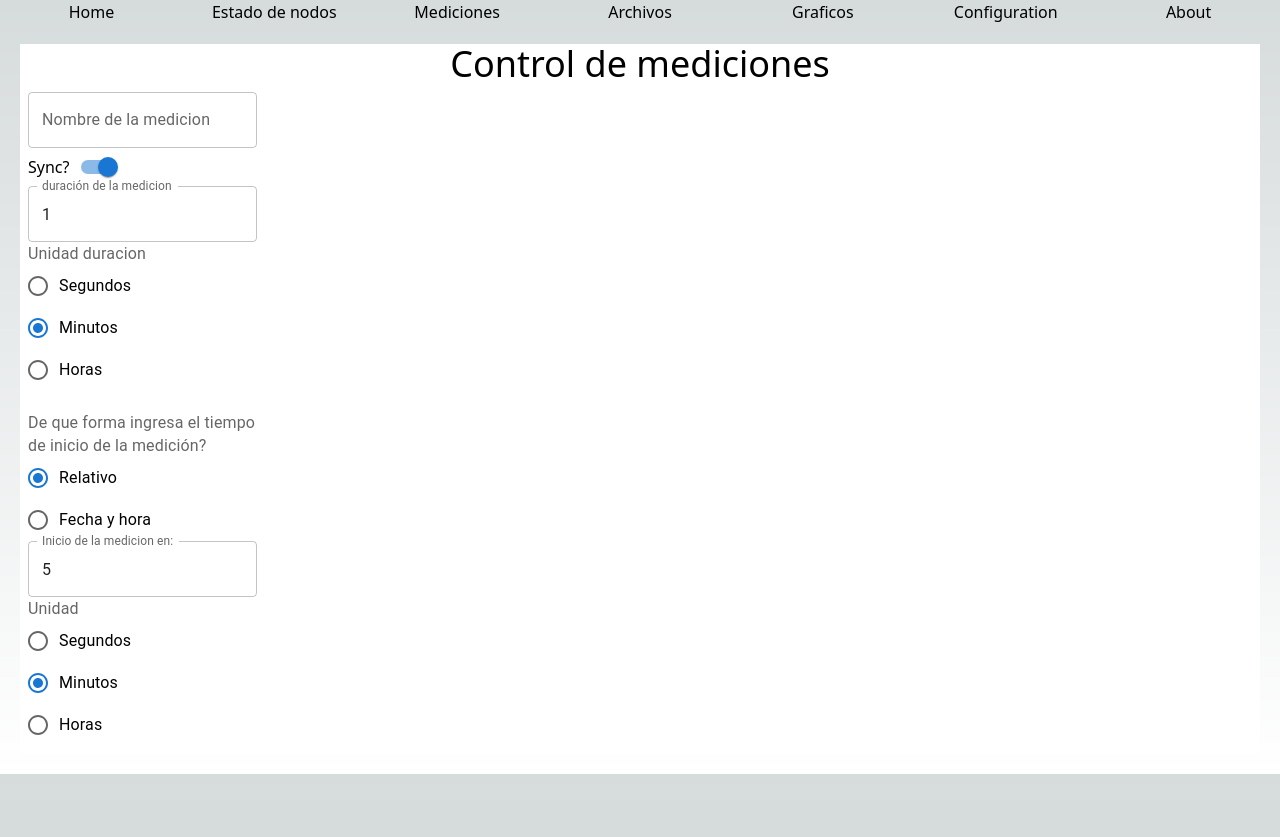
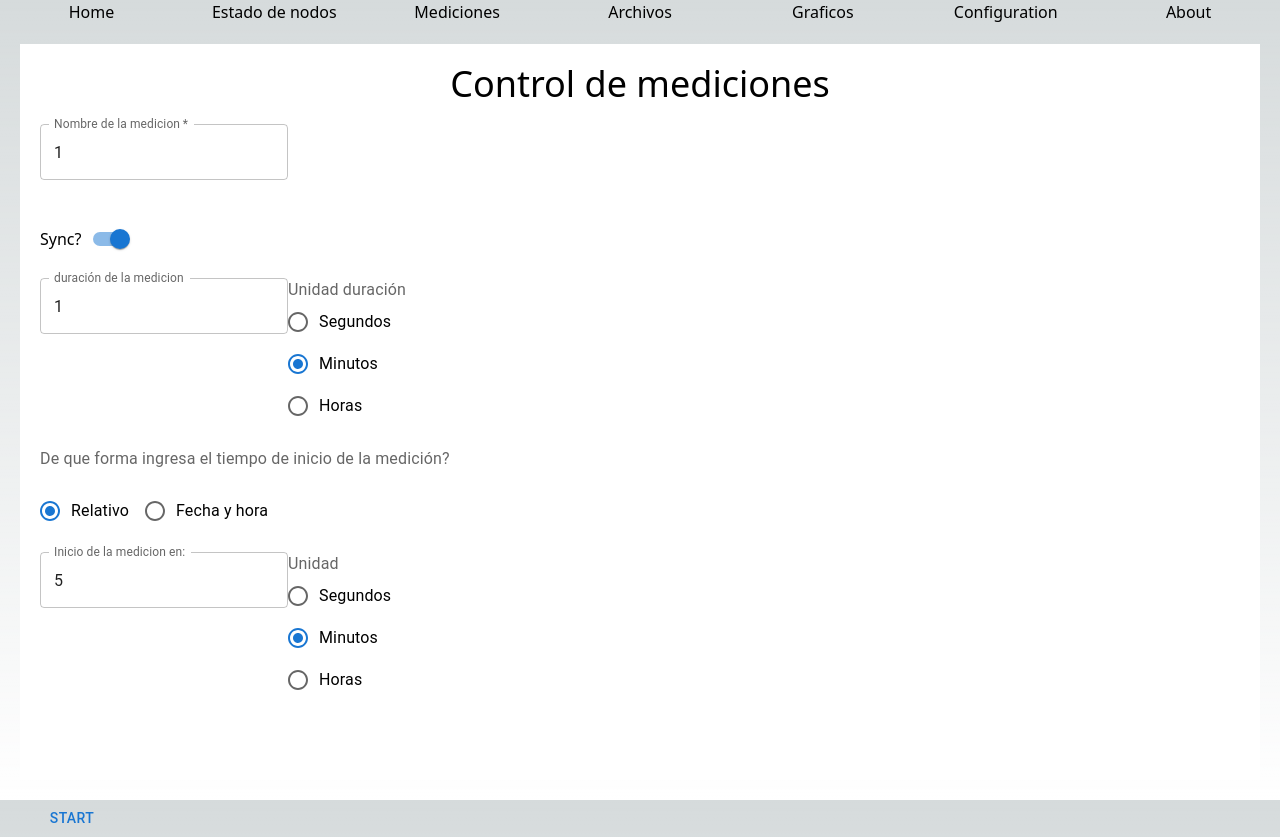
Before and after one commit to lucamazzer/SHM-React-website, a Next.js app in the folder shm-nextjs-website/: page /Messures in a window 1280 px wide. Before the commit the page ends 800 px from the top, so only its background shows below. Built offline with nearby package versions, Linux system fonts and the light colour scheme.

Commit message:
fix: styles & measure form

```diff
--- a/shm-nextjs-website/src/Services/Measures.api.js
+++ b/shm-nextjs-website/src/Services/Measures.api.js
@@ -1,11 +1,18 @@
-import api from '@/api/api'
+import api from '@/api/api';
 
 export const initMeasure = async ({ startTime, duration, id, sync }) => {
-  const { data, error } = await api.post('form_inicio', { epoch_inicio: startTime, duracion_muestreo: duration, nro_muestro: id, sync })
-  return { data, error }
-}
+  const { data, error } = await api.post('form_inicio', {
+    epoch_inicio: startTime,
+    duracion_muestreo: duration,
+    nro_muestro: id,
+    sync,
+  });
+  return { data, error };
+};
 
-export const cancelMeasure = async (id) => {
-  const { data, error } = await api.post('cancelar_muestreo', { nro_muestro: id })
-  return { data, error }
-}
+export const cancelMeasure = async id => {
+  const { data, error } = await api.post('cancelar_muestreo', {
+    nro_muestro: id,
+  });
+  return { data, error };
+};
--- a/shm-nextjs-website/src/app/Files/page.jsx
+++ b/shm-nextjs-website/src/app/Files/page.jsx
@@ -10,7 +10,7 @@ export default function FilesPage() {
       <h1 className="text-center text-4xl"> DATOS CAPTURADOS</h1>
       <iframe
         className="w-full !h-full mt-10"
-        src={`${API_URL}mediciones`}
+        src={`${API_URL}/datos/mediciones`}
         title="Archivos de mediciones"></iframe>
       <Button
         className="!text-blue-500 !mt-5 !bg-white"
--- a/shm-nextjs-website/src/app/Messures/page.jsx
+++ b/shm-nextjs-website/src/app/Messures/page.jsx
@@ -1,6 +1,8 @@
 'use client';
 import * as React from 'react';
 import {
+  Button,
+  CircularProgress,
   FormControl,
   FormControlLabel,
   FormLabel,
@@ -10,57 +12,85 @@ import {
 } from '@mui/material';
 import Box from '@mui/material/Box';
 import TextField from '@mui/material/TextField';
-import { LocalizationProvider, StaticTimePicker } from '@mui/x-date-pickers';
+import { LocalizationProvider, TimeField } from '@mui/x-date-pickers';
 import { AdapterMoment } from '@mui/x-date-pickers/AdapterMoment';
 import { DatePicker } from '@mui/x-date-pickers/DatePicker';
 import moment from 'moment';
 
-import { initMeasure } from '@/Services/Measures.api';
+import { cancelMeasure, initMeasure } from '@/Services/Measures.api';
 
 export default function MessurePage() {
   const [time, setTime] = React.useState(moment());
   const [day, setDay] = React.useState(moment());
   const [relativeTimeUnit, setRelativeTimeUnit] = React.useState('m');
-  const [nMeasure, setNmeasure] = React.useState('');
+  const [nMeasure, setNmeasure] = React.useState(1);
   const [relativeTime, setRelativeTime] = React.useState(5);
   const [duration, setDuration] = React.useState(1);
   const [durationUnit, setDurationUnit] = React.useState('m');
   const [timeFormat, setTimeFormat] = React.useState('relative');
   const [sync, setSync] = React.useState(true);
+  const [loading, setLoading] = React.useState(false);
 
   const formatStartTime = (type, data) => {
     if (type === 'relative') {
-      return data.relativeTime;
+      return moment().add(data.relativeTime, data.relativeTimeUnit).unix();
     } else {
-      return '';
+      const tformat = moment(time).format('hh:mm:ss');
+      const dformat = moment(day).format('YYYY-MM-DD');
+      return moment(`${dformat} ${tformat}`).unix();
     }
   };
 
-  React.useEffect(() => {
-    console.log('time', time);
-    console.log('day', day);
-  }, [time, day]);
-
   const handleMakeMeasure = React.useCallback(async () => {
     const today = moment().format('YYYYMMDD');
-
+    const startTime = sync
+      ? formatStartTime(timeFormat, {
+          relativeTime,
+          relativeTimeUnit,
+          time,
+          day,
+        })
+      : undefined;
     const payload = {
-      id: today + '-' + nMeasure,
+      //id: today + '-' + nMeasure,
+      id: nMeasure,
       duration,
-      durationUnit,
       sync,
-      startTime: sync ? formatStartTime(timeFormat) : undefined,
+      startTime,
     };
+    console.log(payload);
+    setLoading(true);
 
     const { data, error } = await initMeasure(payload);
 
     if (error) {
       console.log(error);
     }
-  }, [duration, durationUnit, nMeasure, sync, timeFormat, relativeTime]);
+    setLoading(false);
+  }, [
+    duration,
+    durationUnit,
+    nMeasure,
+    sync,
+    timeFormat,
+    day,
+    time,
+    relativeTime,
+    relativeTimeUnit,
+  ]);
+
+  const handleCancelMeasure = React.useCallback(async () => {
+    const { data, error } = await cancelMeasure();
+    if (error) {
+      console.log('error');
+      return;
+    }
+    setLoading(false);
+  }, []);
 
   const handleSetnMeasure = event => {
-    setNmeasure(event.target.value);
+    const newValue = event.target.value < 1 ? 1 : event.target.value;
+    setNmeasure(newValue);
   };
 
   const handleDurationUnit = event => {
@@ -70,6 +100,10 @@ export default function MessurePage() {
   const handleChangeRelativeTimeUnit = event => {
     setRelativeTimeUnit(event.target.value);
   };
+  const handleSetMeasureDuration = event => {
+    const newValue = event.target.value < 1 ? 1 : event.target.value;
+    setDuration(newValue);
+  };
 
   const handleChangeTimeFormat = event => {
     setTimeFormat(event.target.value);
@@ -77,29 +111,36 @@ export default function MessurePage() {
 
   return (
     <LocalizationProvider dateAdapter={AdapterMoment}>
-      <div className="bg-white w-full text-black">
+      <div className="bg-white w-full text-black h-full p-5">
         <h1 className="text-center text-4xl">Control de mediciones</h1>
-
+        {loading && (
+          <div className="flex flex-1 h-full flex-col items-center justify-center">
+            <CircularProgress size={64} />
+            {loading && (
+              <Button onClick={handleCancelMeasure} className="mt-10">
+                Cancelar
+              </Button>
+            )}
+          </div>
+        )}
+        {!loading && (
           <Box
             component="form"
-          sx={{
-            '& > :not(style)': { m: 1, width: '25ch' },
-          }}
+            className="flex flex-col item-center w-full h-full"
             noValidate
-          className="flex w-full"
             autoComplete="off">
-          <div className="w-full">
+            <div className="flex items-center my-5">
               <TextField
                 type="number"
-              fullWidth
                 id="id-medicion"
                 label="Nombre de la medicion"
                 variant="outlined"
-              className="bg-white"
+                required
                 value={nMeasure}
                 onChange={handleSetnMeasure}
               />
-            <div className="flex items-center">
+            </div>
+            <div className="flex items-center my-5">
               <h1>Sync?</h1>
               <Switch
                 checked={sync}
@@ -107,18 +148,17 @@ export default function MessurePage() {
                 className="text-black"
               />
             </div>
-            <div>
             <Box component="form">
               <TextField
                 type="number"
                 id="outlined-basic"
                 label="duración de la medicion"
                 variant="outlined"
-                  onChange={e => setDuration(e.target.value)}
+                onChange={handleSetMeasureDuration}
                 value={duration}
               />
-                <FormControl>
-                  <FormLabel id="relative-unit-form">Unidad duracion</FormLabel>
+              <FormControl className="ml-10">
+                <FormLabel id="relative-unit-form">Unidad duración</FormLabel>
                 <RadioGroup
                   aria-labelledby="demo-controlled-radio-buttons-group"
                   name="controlled-radio-buttons-group"
@@ -142,17 +182,17 @@ export default function MessurePage() {
                 </RadioGroup>
               </FormControl>
             </Box>
-            </div>
 
             {sync && (
-              <div className="mt-5">
-                <FormControl>
+              <div className="flex flex-col	 w-full mt-5">
+                <FormControl className="w-full">
                   <FormLabel id="time-format-form">
                     De que forma ingresa el tiempo de inicio de la medición?
                   </FormLabel>
                   <RadioGroup
                     aria-labelledby="demo-controlled-radio-buttons-group"
                     name="time-format-group"
+                    className="py-5"
                     value={timeFormat}
                     onChange={handleChangeTimeFormat}
                     row>
@@ -169,14 +209,19 @@ export default function MessurePage() {
                   </RadioGroup>
                 </FormControl>
                 {timeFormat === 'absolute' && (
-                  <div className="w-500 bg-white">
+                  <div className="flex  w-full mt-5 items-center">
                     <DatePicker
-                      className="flex mt-5"
                       value={day}
                       onChange={newValue => setDay(newValue)}
                     />
-                    <StaticTimePicker
+                    {/* <StaticTimePicker
                       label="Controlled picker"
+                      value={time}
+                      onChange={newValue => setTime(newValue)}
+                    /> */}
+                    <TimeField
+                      label="Hora de inicio de la medicion"
+                      className="ml-5"
                       value={time}
                       onChange={newValue => setTime(newValue)}
                     />
@@ -184,10 +229,11 @@ export default function MessurePage() {
                 )}
 
                 {timeFormat === 'relative' && (
-                  <div>
-                    <Box component="form">
+                  <div className="flex w-full">
+                    <Box component="form" className="flex flex-1 w-full ">
                       <TextField
                         type="number"
+                        className="mr-10 w-900"
                         id="outlined-basic"
                         label="Inicio de la medicion en:"
                         variant="outlined"
@@ -223,8 +269,9 @@ export default function MessurePage() {
                 )}
               </div>
             )}
-          </div>
           </Box>
+        )}
+        {!loading && <Button onClick={handleMakeMeasure}>Start</Button>}{' '}
       </div>
     </LocalizationProvider>
   );
--- a/shm-nextjs-website/src/app/components/Navigation.jsx
+++ b/shm-nextjs-website/src/app/components/Navigation.jsx
@@ -1,4 +1,4 @@
-import Link from 'next/link'
+import Link from 'next/link';
 
 const links = [
   { route: '/', label: 'Home' },
@@ -7,23 +7,19 @@ const links = [
   { route: '/Files', label: 'Archivos' },
   { route: '/Graphics', label: 'Graficos' },
   { route: '/Configuration', label: 'Configuration' },
-  { route: '/about', label: 'About' }
-]
+  { route: '/about', label: 'About' },
+];
 
-export default function Navigation () {
+export default function Navigation() {
   return (
     <header className="w-full flex item-center">
       {links.map(({ route, label }) => (
-        <div
-          key={`${route}${label}`}
-          className="flex flex-1 justify-center"
-
-        >
+        <div key={`${route}${label}`} className="flex flex-1 justify-center">
           <Link href={route} className="">
             {label}
           </Link>
         </div>
       ))}
     </header>
-  )
+  );
 }
--- a/shm-nextjs-website/src/app/layout.js
+++ b/shm-nextjs-website/src/app/layout.js
@@ -1,25 +1,22 @@
+import Navigation from './components/Navigation';
 
-import Navigation from './components/Navigation'
-
-import '../styles/globals.css'
+import '../styles/globals.css';
 
 export const metadata = {
   title: 'Next.js',
-  description: 'Generated by Next.js'
-}
+  description: 'Generated by Next.js',
+};
 
-export default function RootLayout ({ children }) {
+export default function RootLayout({ children }) {
   return (
-    <html lang="en">
+    <html lang="en" className="h-full">
       <head>
         <title>SHM</title>
       </head>
-      <body>
-      <Navigation />
-      <div className='p-5'>
-      {children}
-      </div>
-        </body>
+      <body className="flex flex-col h-full">
+        <Navigation />
+        <div className="flex flex-col p-5 h-full">{children}</div>
+      </body>
     </html>
-  )
+  );
 }
```
Lines whose indentation alone changed are shown as unchanged.
